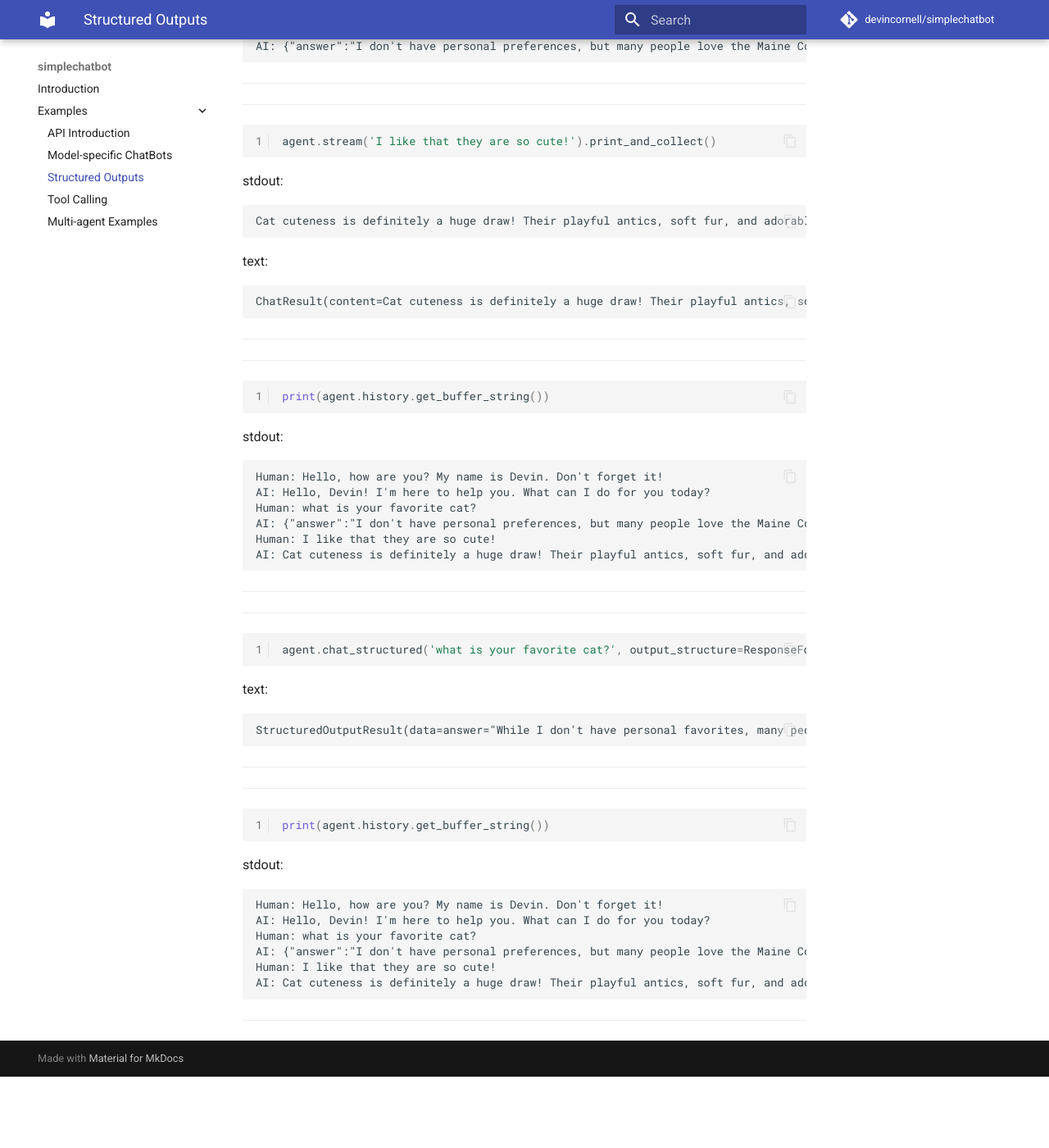
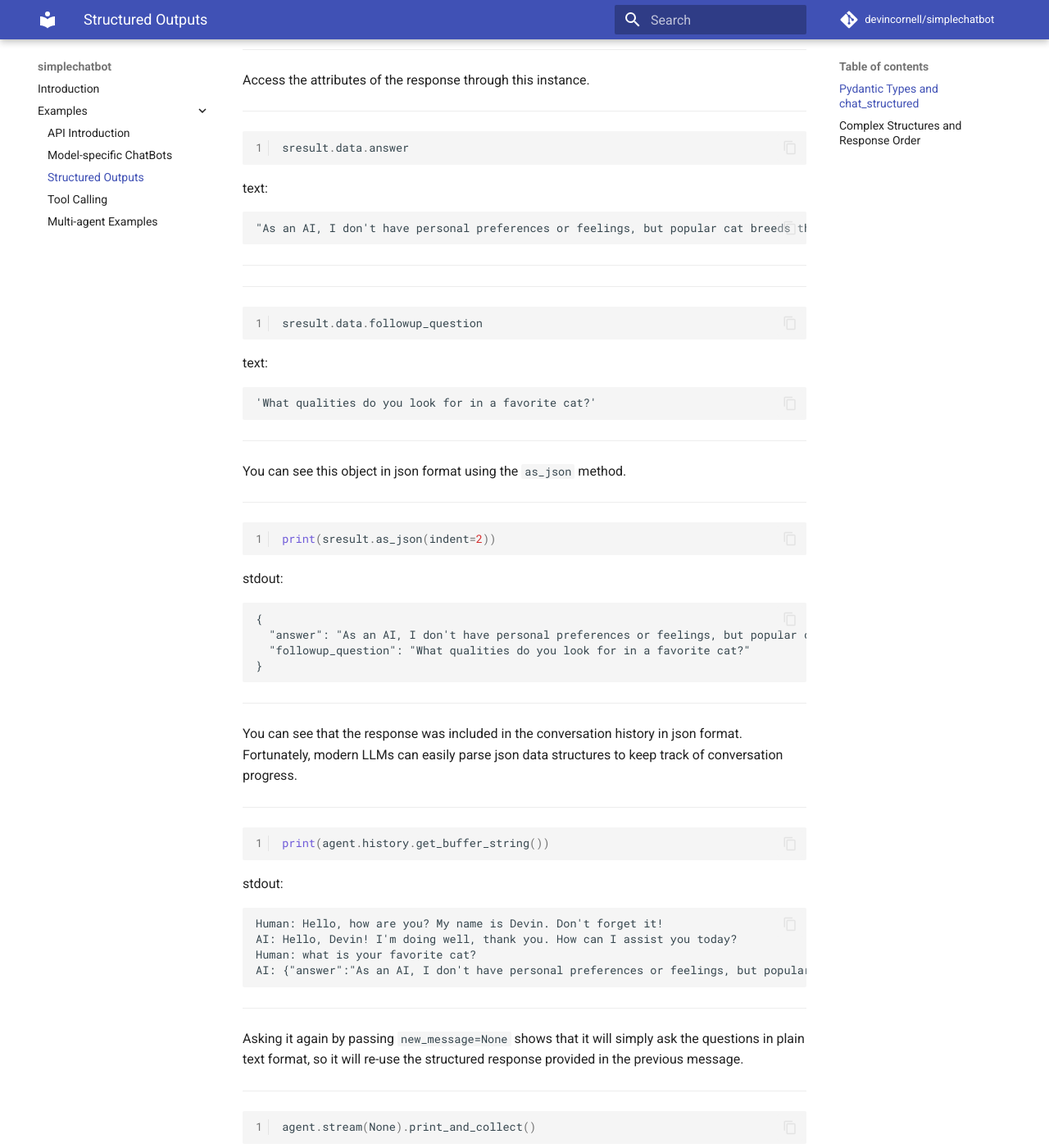
Before and after one commit to devincornell/simplechatbot, an MkDocs documentation site: the page built from docs/examples/c-structured_outputs.md, in a window 1280 px wide and 1400 px high, scrolled down 2104 px. Shown: the whole window at 82% size. Built offline with MkDocs 1.6.1 and Material for MkDocs 9.7.7, drawn with Linux system fonts in a browser that asks for light colours; comment, search, counter and statistics services are not loaded; before the commit the page ends 3417 px from its top, so only the background shows below that; some of the changed text lies outside the part shown.

Commit message:
updated structured response docs.

````diff
--- a/docs/examples/c-structured_outputs.md
+++ b/docs/examples/c-structured_outputs.md
@@ -2,7 +2,10 @@
 
 
 # Structured Outputs
-One of the most powerful features of LLMs is the ability to produce output which conforms to a pre-determined structure.
+One of the most powerful features of LLMs is the ability to produce outputs which conform to a pre-determined structure. There are several instances in which this feature is critical.
+
++ Output structures may enforce "reasoning" or systematic approaches to generating responses.
++ The output must be passed to an application or interface that is not simply text-based.
 
 We define output structures using custom Pydantic types with attribute descriptions and validation logics. See more about using Pydantic types for structured outputs using langchain [here](https://python.langchain.com/docs/concepts/structured_outputs/). This package builds on that functionality by making it easy to request structured output at any point in an exchange.
 
@@ -27,11 +30,14 @@
 
 
 
+Create a new basic agent with no system prompt and no tools.
+
+
+
 
 ---
 
 ``` python linenums="1"
-
 # optional: use this to grab keys from a json file rather than setting system variables
 keychain = simplechatbot.APIKeyChain.from_json_file('../keys.json')
 
@@ -56,11 +62,65 @@
 
 
 
+Note that this is a normal agent that can be conversed with.
+
+
+
 
 ---
 
 ``` python linenums="1"
-agent.history
+agent.stream('Hello, how are you? My name is Devin. Don\'t forget it!').print_and_collect()
+```
+
+
+
+stdout:
+
+
+    Hello, Devin! I'm doing well, thank you. How can I assist you today?
+
+
+
+
+
+
+
+text:
+
+    ChatResult(content=Hello, Devin! I'm doing well, thank you. How can I assist you today?, tool_calls=[])
+
+
+
+
+
+
+
+
+
+
+---
+
+
+
+
+## Pydantic Types and `chat_structured`
+
+The `chat_structured` method allows you to provide an output structure that the LLM response will be constrained to. The example below forces the LLM to answer the question and even come up with a follow-up question.
+
+
+
+
+---
+
+``` python linenums="1"
+class ResponseFormatter(pydantic.BaseModel):
+    """Always use this tool to structure your response to the user."""
+    answer: str = pydantic.Field(description="The answer to the user's question.")
+    followup_question: str = pydantic.Field(description="A follow-up question the user could ask.")
+
+sresult = agent.chat_structured('what is your favorite cat?', output_structure=ResponseFormatter)
+sresult
 ```
 
 
@@ -68,7 +128,71 @@
 
 text:
 
-    []
+    StructuredOutputResult(data=answer="As an AI, I don't have personal preferences or feelings, but popular cat breeds that many people love include the Maine Coon for their friendly nature and size, the Siamese for their vocal personality, and the Ragdoll for their affectionate demeanor. What about you, Devin? Do you have a favorite cat?" followup_question='What qualities do you look for in a favorite cat?')
+
+
+
+
+
+
+
+
+
+
+---
+
+
+
+
+As you can see, the `chat_structured` method returns a `StructuredOutputResult` instance, which has a `data` attribute which actually stores the Pydantic type instance.
+
+
+
+
+---
+
+``` python linenums="1"
+sresult.data
+```
+
+
+
+
+text:
+
+    ResponseFormatter(answer="As an AI, I don't have personal preferences or feelings, but popular cat breeds that many people love include the Maine Coon for their friendly nature and size, the Siamese for their vocal personality, and the Ragdoll for their affectionate demeanor. What about you, Devin? Do you have a favorite cat?", followup_question='What qualities do you look for in a favorite cat?')
+
+
+
+
+
+
+
+
+
+
+---
+
+
+
+
+Access the attributes of the response through this instance.
+
+
+
+
+---
+
+``` python linenums="1"
+sresult.data.answer
+```
+
+
+
+
+text:
+
+    "As an AI, I don't have personal preferences or feelings, but popular cat breeds that many people love include the Maine Coon for their friendly nature and size, the Siamese for their vocal personality, and the Ragdoll for their affectionate demeanor. What about you, Devin? Do you have a favorite cat?"
 
 
 
@@ -88,25 +212,15 @@
 ---
 
 ``` python linenums="1"
-agent.stream('Hello, how are you? My name is Devin. Don\'t forget it!').print_and_collect()
+sresult.data.followup_question
 ```
-
-
-
-stdout:
-
-
-    Hello, Devin! I'm here to help you. What can I do for you today?
-
-
-
 
 
 
 
 text:
 
-    ChatResult(content=Hello, Devin! I'm here to help you. What can I do for you today?, tool_calls=[])
+    'What qualities do you look for in a favorite cat?'
 
 
 
@@ -119,6 +233,41 @@
 
 ---
 
+
+
+
+You can see this object in json format using the `as_json` method.
+
+
+
+
+---
+
+``` python linenums="1"
+print(sresult.as_json(indent=2))
+```
+
+
+
+stdout:
+
+
+    {
+      "answer": "As an AI, I don't have personal preferences or feelings, but popular cat breeds that many people love include the Maine Coon for their friendly nature and size, the Siamese for their vocal personality, and the Ragdoll for their affectionate demeanor. What about you, Devin? Do you have a favorite cat?",
+      "followup_question": "What qualities do you look for in a favorite cat?"
+    }
+
+
+
+
+
+
+---
+
+
+
+
+You can see that the response was included in the conversation history in json format. Fortunately, modern LLMs can easily parse json data structures to keep track of conversation progress.
 
 
 
@@ -135,7 +284,97 @@
 
 
     Human: Hello, how are you? My name is Devin. Don't forget it!
-    AI: Hello, Devin! I'm here to help you. What can I do for you today?
+    AI: Hello, Devin! I'm doing well, thank you. How can I assist you today?
+    Human: what is your favorite cat?
+    AI: {"answer":"As an AI, I don't have personal preferences or feelings, but popular cat breeds that many people love include the Maine Coon for their friendly nature and size, the Siamese for their vocal personality, and the Ragdoll for their affectionate demeanor. What about you, Devin? Do you have a favorite cat?","followup_question":"What qualities do you look for in a favorite cat?"}
+
+
+
+
+
+
+---
+
+
+
+
+Asking it again by passing `new_message=None` shows that it will simply ask the questions in plain text format, so it will re-use the structured response provided in the previous message.
+
+
+
+
+---
+
+``` python linenums="1"
+agent.stream(None).print_and_collect()
+```
+
+
+
+stdout:
+
+
+    As an AI, I don't have personal preferences or feelings, but popular cat breeds that many people love include the Maine Coon for their friendly nature and size, the Siamese for their vocal personality, and the Ragdoll for their affectionate demeanor. What about you, Devin? Do you have a favorite cat?
+
+
+
+
+
+
+
+text:
+
+    ChatResult(content=As an AI, I don't have personal preferences or feelings, but popular cat breeds that many people love include the Maine Coon for their friendly nature and size, the Siamese for their vocal personality, and the Ragdoll for their affectionate demeanor. What about you, Devin? Do you have a favorite cat?, tool_calls=[])
+
+
+
+
+
+
+
+
+
+
+---
+
+
+
+
+## Complex Structures and Response Order
+
+The most powerful aspect of structured responses is that they force the LLM to provide parts of the full response separately and in-sequence. Carefully designed output structures can lead to better and more complete responses.
+
+In the following questions, we ask the LLM to provide a response to the question "Why are cheetahs so fast?" with different output structures.
+
+
+
+
+---
+
+``` python linenums="1"
+class ReasonedResponse(pydantic.BaseModel):
+    """Always use this tool to structure your response to the user."""
+    answer: str = pydantic.Field(description="The answer to the user's question.")
+    reasons: list[str] = pydantic.Field(description="Reasons for the answer.")
+
+sresult = agent.chat_structured('Why are cheetahs so fast?', output_structure=ReasonedResponse, add_to_history=False)
+print(sresult.as_json(indent=2))
+```
+
+
+
+stdout:
+
+
+    {
+      "answer": "Cheetahs are fast due to their unique physical adaptations and evolutionary traits.",
+      "reasons": [
+        "Cheetahs have a lightweight body structure, which reduces drag when running.",
+        "They possess long, powerful legs that enable rapid acceleration and speed.",
+        "Their flexible spine allows for an extended stride length, increasing their speed.",
+        "Cheetahs have large nasal passages and lungs that facilitate increased oxygen intake during high-speed chases."
+      ]
+    }
 
 
 
@@ -151,24 +390,29 @@
 ---
 
 ``` python linenums="1"
-class ResponseFormatter(pydantic.BaseModel):
-    """Always use this tool to structure your response to the user."""
+class ReasonedResponse2(pydantic.BaseModel):
+    """This is a well-reasoned response."""
+    reasons: list[str] = pydantic.Field(description="Reasons for the answer.")
     answer: str = pydantic.Field(description="The answer to the user's question.")
-    followup_question: str = pydantic.Field(description="A follow-up question the user could ask.")
 
-agent.chat_structured('what is your favorite cat?', output_structure=ResponseFormatter)
+sresult = agent.chat_structured('Why are cheetahs so fast?', output_structure=ReasonedResponse2, add_to_history=False)
+print(sresult.as_json(indent=2))
 ```
 
 
 
-
-text:
-
-    StructuredOutputResult(data=answer="I don't have personal preferences, but many people love the Maine Coon for their friendly nature and impressive size, or the Siamese for their vocal personalities and striking appearance. Do you have a favorite cat breed?" followup_question='What characteristics do you look for in a cat?')
+stdout:
 
 
-
-
+    {
+      "reasons": [
+        "Cheetahs have a lightweight body structure and long legs designed for speed.",
+        "Their flexible spine allows for an extended stride length while running.",
+        "Muscle composition in cheetahs is optimized for quick bursts of speed, containing a high percentage of fast-twitch muscle fibers.",
+        "They have large nasal passages for increased oxygen intake and a specialized respiratory system that facilitates rapid breathing during sprints."
+      ],
+      "answer": "Cheetahs are so fast due to their lightweight body, long leg structure, flexible spine, and muscle composition optimized for speed."
+    }
 
 
 
@@ -180,11 +424,26 @@
 
 
 
+You may also create nested response structures. In this case, we further improve reasoning abilities by requiring the LLM to self-rate the quality of its own responses, leading to a final answer which places special emphasis on these reasons.
+
+
+
 
 ---
 
 ``` python linenums="1"
-print(agent.history.get_buffer_string())
+class SingleReason(pydantic.BaseModel):
+    """This is a single reason and a self-assessment of the quality of the reason."""
+    reason: str = pydantic.Field(description="A description of the reason.")
+    quality: int = pydantic.Field(description="Quality score represented by an integer between 1 and 10.")
+
+class ReasonedResponse3(pydantic.BaseModel):
+    """This is a well-reasoned response."""
+    reasons: list[SingleReason] = pydantic.Field(description="Reasons for the answer.")
+    answer: str = pydantic.Field(description="The answer to the user's question, based on the given reasons and emphsaizing the highest quality reasons.")
+
+sresult = agent.chat_structured('Why are cheetahs so fast?', output_structure=ReasonedResponse3, add_to_history=False)
+print(sresult.as_json(indent=2))
 ```
 
 
@@ -192,10 +451,27 @@
 stdout:
 
 
-    Human: Hello, how are you? My name is Devin. Don't forget it!
-    AI: Hello, Devin! I'm here to help you. What can I do for you today?
-    Human: what is your favorite cat?
-    AI: {"answer":"I don't have personal preferences, but many people love the Maine Coon for their friendly nature and impressive size, or the Siamese for their vocal personalities and striking appearance. Do you have a favorite cat breed?","followup_question":"What characteristics do you look for in a cat?"}
+    {
+      "reasons": [
+        {
+          "reason": "Cheetahs have a lightweight body structure that reduces drag and allows for quicker acceleration.",
+          "quality": 9
+        },
+        {
+          "reason": "Their leg muscles are highly specialized for sprinting, providing powerful and rapid movement.",
+          "quality": 8
+        },
+        {
+          "reason": "Cheetahs possess large nostrils that allow for increased oxygen intake during a sprint, supporting their high-speed chases.",
+          "quality": 7
+        },
+        {
+          "reason": "Their flexible spine enables a longer stride length while running, enhancing speed.",
+          "quality": 8
+        }
+      ],
+      "answer": "Cheetahs are so fast due to their lightweight body structure, specialized leg muscles, large nostrils for oxygen intake, and a flexible spine that allows for longer strides."
+    }
 
 
 
@@ -207,123 +483,4 @@
 
 
 
-
----
-
-``` python linenums="1"
-agent.stream('I like that they are so cute!').print_and_collect()
-```
-
-
-
-stdout:
-
-
-    Cat cuteness is definitely a huge draw! Their playful antics, soft fur, and adorable faces can brighten anyone's day. Do you have a favorite cat or a pet of your own?
-
-
-
-
-
-
-
-text:
-
-    ChatResult(content=Cat cuteness is definitely a huge draw! Their playful antics, soft fur, and adorable faces can brighten anyone's day. Do you have a favorite cat or a pet of your own?, tool_calls=[])
-
-
-
-
-
-
-
-
-
-
----
-
-
-
-
-
----
-
-``` python linenums="1"
-print(agent.history.get_buffer_string())
-```
-
-
-
-stdout:
-
-
-    Human: Hello, how are you? My name is Devin. Don't forget it!
-    AI: Hello, Devin! I'm here to help you. What can I do for you today?
-    Human: what is your favorite cat?
-    AI: {"answer":"I don't have personal preferences, but many people love the Maine Coon for their friendly nature and impressive size, or the Siamese for their vocal personalities and striking appearance. Do you have a favorite cat breed?","followup_question":"What characteristics do you look for in a cat?"}
-    Human: I like that they are so cute!
-    AI: Cat cuteness is definitely a huge draw! Their playful antics, soft fur, and adorable faces can brighten anyone's day. Do you have a favorite cat or a pet of your own?
-
-
-
-
-
-
----
-
-
-
-
-
----
-
-``` python linenums="1"
-agent.chat_structured('what is your favorite cat?', output_structure=ResponseFormatter, add_to_history=False)
-```
-
-
-
-
-text:
-
-    StructuredOutputResult(data=answer="While I don't have personal favorites, many people adore the Ragdoll for its affectionate and calm temperament. They are known for their laid-back nature and striking blue eyes. What do you find cutest about cats?" followup_question='Have you ever thought about owning a cat?')
-
-
-
-
-
-
-
-
-
-
----
-
-
-
-
-
----
-
-``` python linenums="1"
-print(agent.history.get_buffer_string())
-```
-
-
-
-stdout:
-
-
-    Human: Hello, how are you? My name is Devin. Don't forget it!
-    AI: Hello, Devin! I'm here to help you. What can I do for you today?
-    Human: what is your favorite cat?
-    AI: {"answer":"I don't have personal preferences, but many people love the Maine Coon for their friendly nature and impressive size, or the Siamese for their vocal personalities and striking appearance. Do you have a favorite cat breed?","followup_question":"What characteristics do you look for in a cat?"}
-    Human: I like that they are so cute!
-    AI: Cat cuteness is definitely a huge draw! Their playful antics, soft fur, and adorable faces can brighten anyone's day. Do you have a favorite cat or a pet of your own?
-
-
-
-
-
-
----
+Different approaches for output structures and ordering can lead to vastly different results, so, as with most Generative AI applications, experimentation is essential!
````
Also changed, not shown: docs/examples/a-overview.md (+1 -1 lines), 1 other file.
